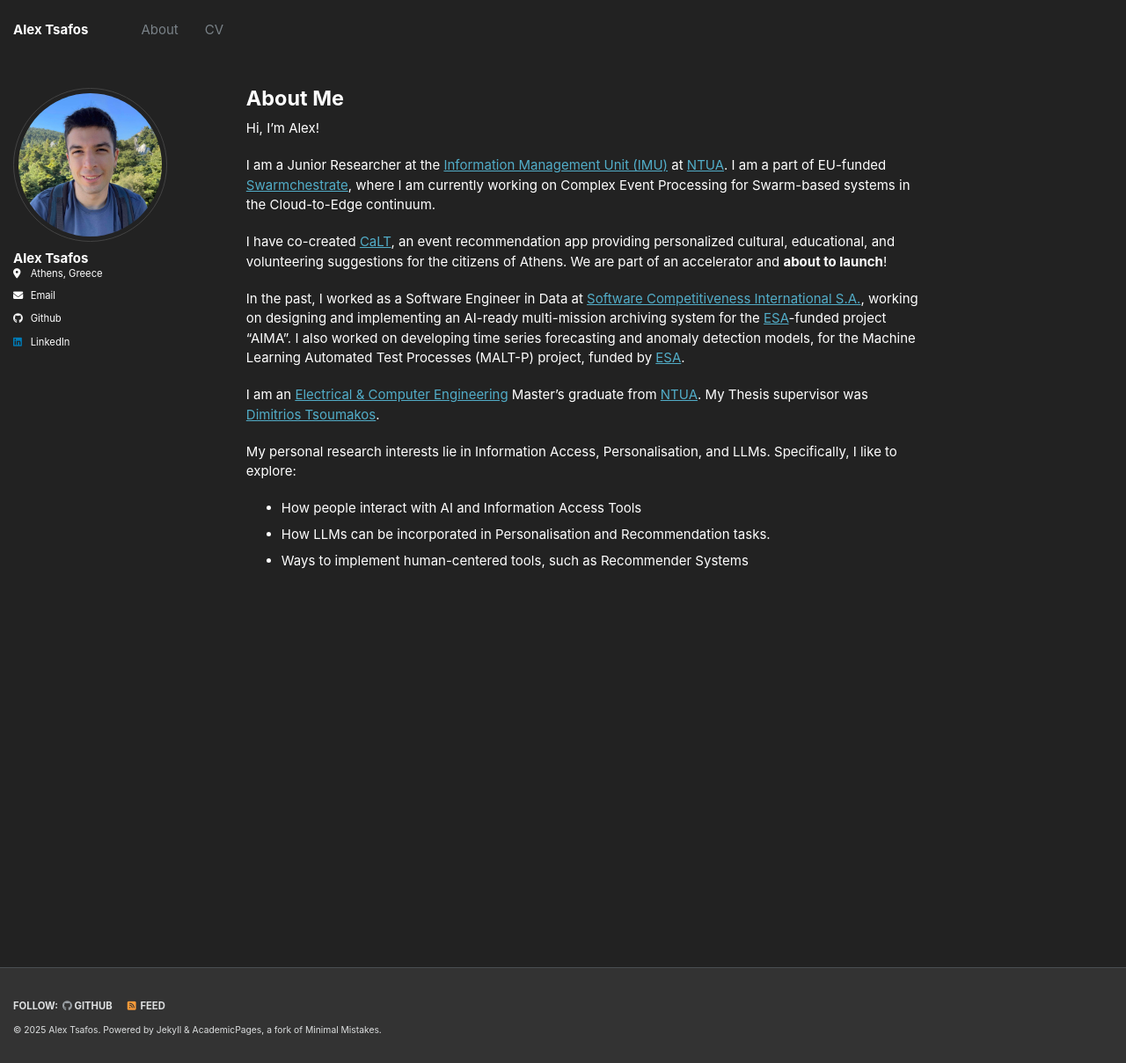
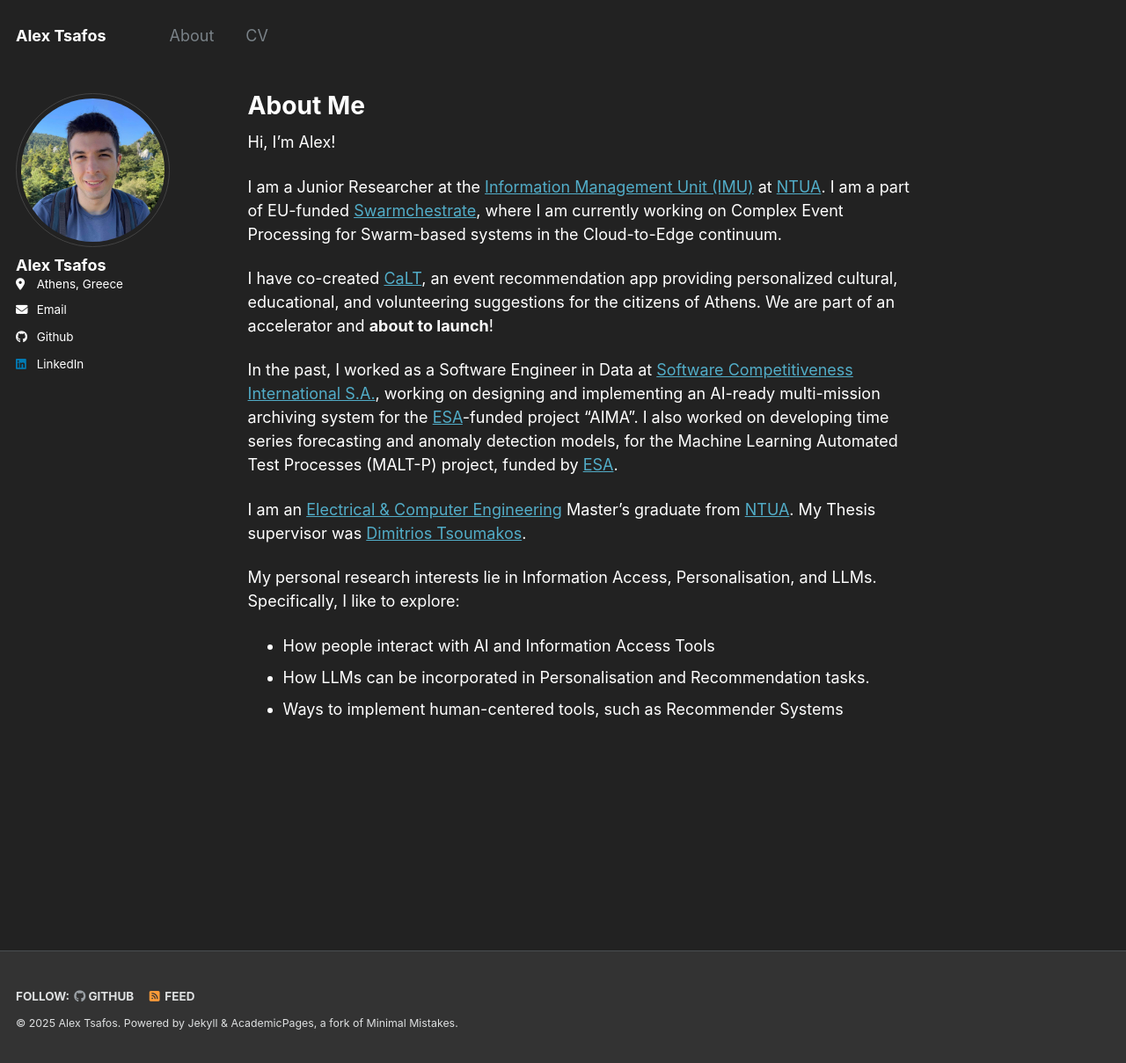
Before and after one commit to alextsaf/alextsaf.github.io, a Jekyll site: the page built from _pages/about.md, in a window 1280 px wide and 1209 px high. Shown: the whole window at 88% size. Built offline with Jekyll 4.4.1, drawn with Linux system fonts in a browser that asks for light colours.

Commit message:
Revert "font size test"
This reverts commit 05c3531be228825d3f612ede7c0d9d26daaf792d.

```diff
--- a/_sass/_reset.scss
+++ b/_sass/_reset.scss
@@ -8,10 +8,10 @@ html {
   /* apply a natural box layout model to all elements */
   box-sizing: border-box;
   background-color: $background-color;
-  font-size: 12px;
+  font-size: 16px;
 
   @include breakpoint($medium) {
-    font-size: 15px;
+    font-size: 18px;
   }
 
   -webkit-text-size-adjust: 100%;
```
